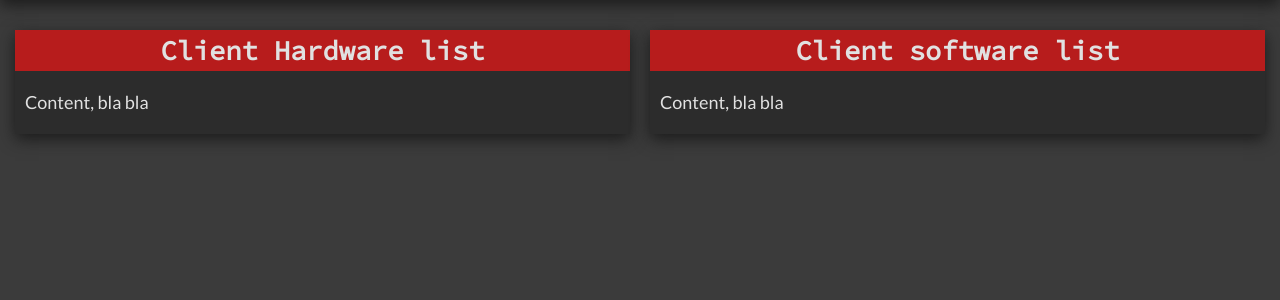
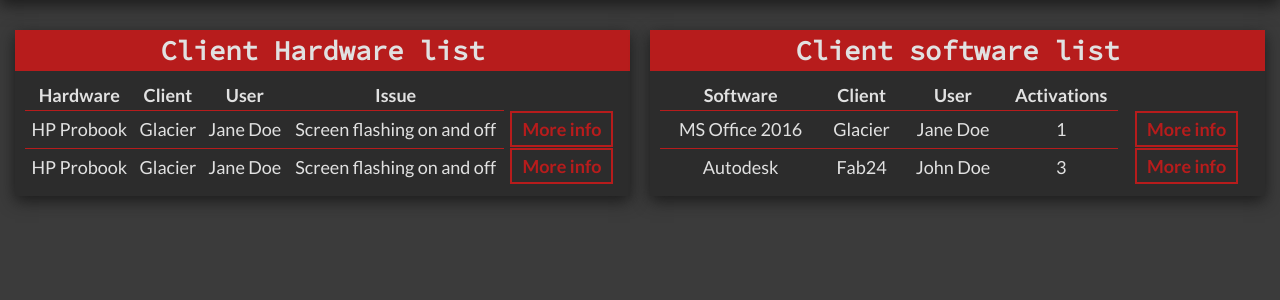
Before and after one commit to xeofd/opencmsys, a PHP site: page / in a window 1280 px wide. Shown: the part 86-386 px from the top of the page. Run offline with PHP 8.4, Linux system fonts and the light colour scheme.

Commit message:
30-11-19, 23:30; Homepage layout done, more stack-design stuff done.

```diff
--- a/redesign/css/core.css
+++ b/redesign/css/core.css
@@ -175,5 +175,31 @@
 /* Tables */
 
 .stack-table{
-
+    margin: 0;
+    padding: 0;
+    width: 100%;
+    text-align: center;
+    border-collapse: collapse;
 }
+.stack-table--link{
+    padding: 5px 10px;
+    border: 2px solid var(--stack-primary-color);
+}
+.stack-table--data{
+    padding: 5px;
+    border-top: 1px solid var(--stack-primary-color);
+    cursor: pointer;
+}
+.stack-table--data:last-child{
+    border-top: none;
+    background: var(--stack-secondary-color);
+}
+.stack-table--data-row:hover{
+    background: var(--stack-background-color);
+}
+.stack-table--link:hover{
+    background: var(--stack-primary-color);
+    color: var(--stack-text-colour);
+    box-shadow: var(--stack-box-shadow);
+    border: 2px solid var(--stack-primary-color);
+}
--- a/redesign/index.html
+++ b/redesign/index.html
@@ -69,7 +69,32 @@
 
                         <div class="stack-cell--content">
 
-                            <p>Content, bla bla</p>
+                            <table class="stack-table">
+                                <thead>
+                                    <tr>
+                                        <th>Hardware</th>
+                                        <th>Client</th>
+                                        <th>User</th>
+                                        <th>Issue</th>
+                                    </tr>
+                                </thead>
+                                <tbody>
+                                    <tr class="stack-table--data-row">
+                                        <td class="stack-table--data">HP Probook</td>
+                                        <td class="stack-table--data">Glacier</td>
+                                        <td class="stack-table--data">Jane Doe</td>
+                                        <td class="stack-table--data">Screen flashing on and off</td>
+                                        <td class="stack-table--data"><a href="#" class="stack-table--link">More info</a></td>
+                                    </tr>
+                                    <tr class="stack-table--data-row">
+                                        <td class="stack-table--data">HP Probook</td>
+                                        <td class="stack-table--data">Glacier</td>
+                                        <td class="stack-table--data">Jane Doe</td>
+                                        <td class="stack-table--data">Screen flashing on and off</td>
+                                        <td class="stack-table--data"><a href="#" class="stack-table--link">More info</a></td>
+                                    </tr>
+                                </tbody>
+                            </table>
 
                         </div>
 
@@ -85,7 +110,32 @@
 
                         <div class="stack-cell--content">
 
-                            <p>Content, bla bla</p>
+                            <table class="stack-table">
+                                <thead>
+                                    <tr>
+                                        <th>Software</th>
+                                        <th>Client</th>
+                                        <th>User</th>
+                                        <th>Activations</th>
+                                    </tr>
+                                </thead>
+                                <tbody>
+                                    <tr class="stack-table--data-row">
+                                        <td class="stack-table--data">MS Office 2016</td>
+                                        <td class="stack-table--data">Glacier</td>
+                                        <td class="stack-table--data">Jane Doe</td>
+                                        <td class="stack-table--data">1</td>
+                                        <td class="stack-table--data"><a href="#" class="stack-table--link">More info</a></td>
+                                    </tr>
+                                    <tr class="stack-table--data-row">
+                                        <td class="stack-table--data">Autodesk</td>
+                                        <td class="stack-table--data">Fab24</td>
+                                        <td class="stack-table--data">John Doe</td>
+                                        <td class="stack-table--data">3</td>
+                                        <td class="stack-table--data"><a href="#" class="stack-table--link">More info</a></td>
+                                    </tr>
+                                </tbody>
+                            </table>
 
                         </div>
 
```
